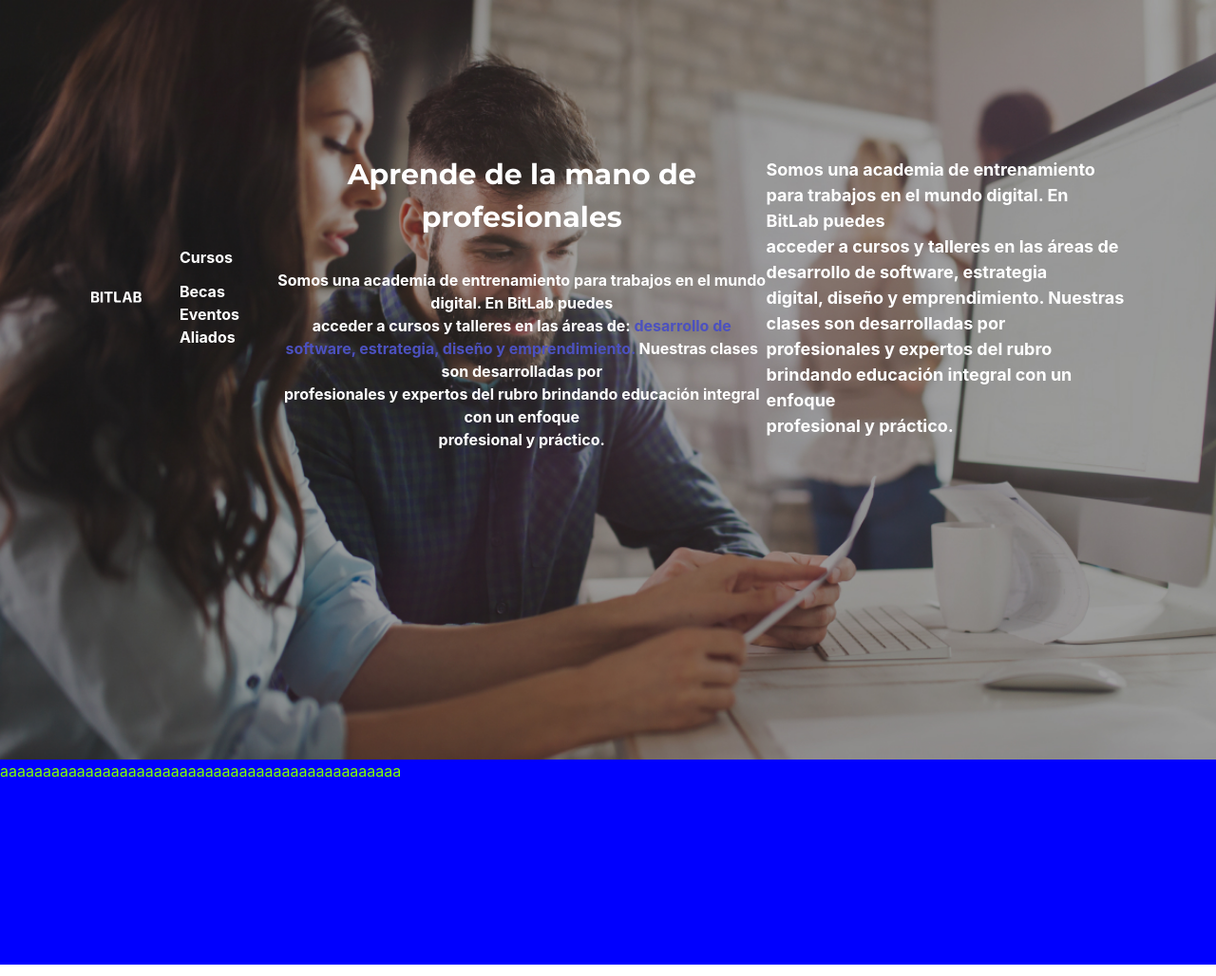
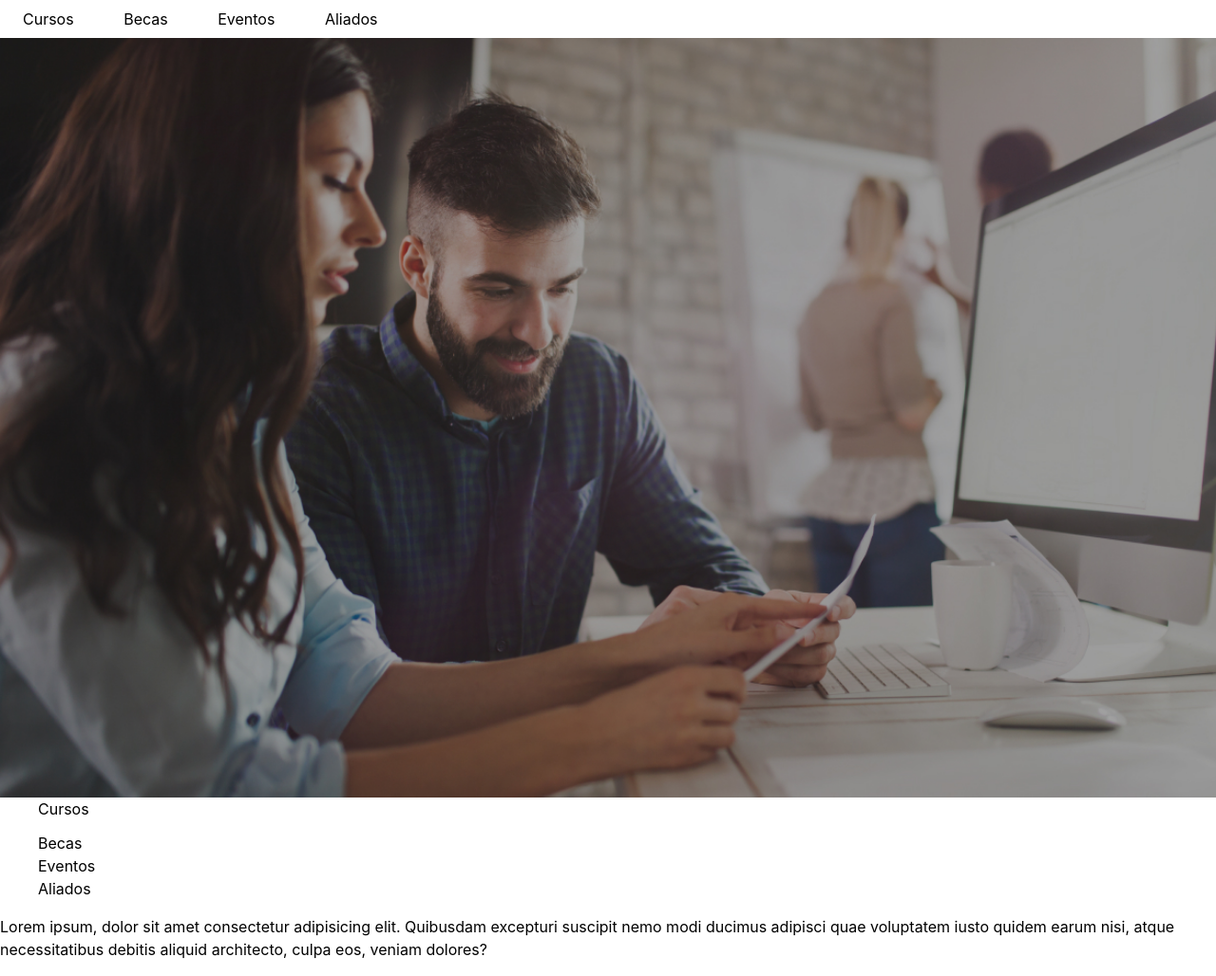
Before and after one commit to SDL2/Tarea-1, a website: page pruebas.html in a window 1280 px wide. Shown: the whole page at 95% size. Drawn offline with Linux system fonts and the light colour scheme.

Commit message:
por fin el por fin el borde de abajo solo usando tailwind, resolucion de conflicto del background con el container

```diff
--- a/main-custom.css
+++ b/main-custom.css
@@ -7,6 +7,9 @@
     background-color: blue;
     color: chartreuse;
 }
+
+
+
 .fmontserrat{
     font-family: 'Montserrat', sans-serif !important;
 }
@@ -34,10 +37,6 @@ p {
     margin-block-end: 1em;
     margin-inline-start: 0px;
     margin-inline-end: 0px;
+
+    line-height: 1.5 !important;
 }
-
-
-
-body{
-
-}
--- a/pruebas.html
+++ b/pruebas.html
@@ -9,7 +9,7 @@
 
     <link href="https://fonts.googleapis.com/css?family=Montserrat:400&display=swap" rel="stylesheet">
 
-    <script src="https://kit.fontawesome.com/aef3a54bf3.js"></script><!-- para los iconos -->
+    <script src="https://kit.fontawesome.com/aef3a54bf3.js"></script>
 
 <link rel="stylesheet" href="css/tailwind.css">
 <link rel="stylesheet" href="main-custom.css">
@@ -17,17 +17,18 @@
     <title>Bitlab copy</title>
 </head>
 <body>
+        <section>
 
-    <div class="container">
-        <div class="bg-cover h-screen w-screen" style="background-image: url(images/banner.jpg);">
+                <div class="my-2">
+                        <a href="/courses"  target="_blank" class="link-menu no-underline px-6 pb-3 hover:underline">Cursos</a>
+                        <a href="/scolarships"  target="_blank" class="link-menu no-underline px-6">Becas</a>
+                        <a href="/events"  target="_blank" class="link-menu no-underline px-6">Eventos</a>
+                        <a href="/partners"  target="_blank" class="link-menu no-underline pl-6 pr-8">Aliados</a>
+                    </div>
 
-            <div class="xl mx-auto px-24 pt-10">
-                <nav class="flex items-center justify-between text-white font-bold">
 
-                    <a href="/" class="">
-                        <img src="images/logo-white.svg" class="h-6" alt="logo bitlab">
-                    </a>
-
+        <div class="w-screen h-screen" style="background-image: url(images/banner.jpg); background-size: cover; background-repeat: no-repeat; width: 100%;">
+        </div>
         <ul class="mx-4">
             <li class="pb-3 hover:underline">
                 <a href="/courses"  target="_blank" class="link-menu no-underline px-6 ">Cursos</a>
@@ -43,59 +44,17 @@
             </li>
         </ul>
 
+<div>
+    <p>Lorem ipsum, dolor sit amet consectetur adipisicing elit. Quibusdam excepturi suscipit nemo modi ducimus adipisci quae voluptatem iusto quidem earum nisi, atque necessitatibus debitis aliquid architecto, culpa eos, veniam dolores?</p>
+</div>
+
+
+    </section>
 
 
 
 
 
-                        <div class="container my-24">
-                                <div class="text-center">
-                                    <h2 class="text-bold fmontserrat text-3xl">Aprende de la mano de <br>profesionales</h2>
-
-                                    <p class="mt-8">Somos una academia de entrenamiento para trabajos en el mundo digital. En
-                                           BitLab puedes <br> acceder a cursos y talleres en las áreas de:
-                                           <span class="font-bold text-indigo-700">desarrollo de software, estrategia, diseño y emprendimiento.</span>
-                                           Nuestras clases son desarrolladas por <br> profesionales y expertos del rubro brindando educación integral con un enfoque
-                                           <br>profesional y práctico.
-                                   </p>
-                                </div>
-                           </div>  <!-- END MAIN CONTAINER 2 -->
-
-
-
-
-<p class="text-lg">
-    Somos una academia de entrenamiento para trabajos en el mundo digital. En BitLab puedes
-    <br>acceder a cursos y talleres en las áreas de
-    <span class="text-purple font-bold">
-    desarrollo de software, estrategia <br>digital, diseño y emprendimiento.
-    </span>
-    Nuestras clases son desarrolladas por <br>
-    profesionales y expertos del rubro brindando educación integral con un enfoque <br>profesional y práctico.
-    </p>
-
-
-
-
-
-                </nav>
-            </div>
-
-        </div>
-    </div> <!-- END MAIN CONTAINER -->
-
-
-
-    <div class="prueba">
-        aaaaaaaaaaaaaaaaaaaaaaaaaaaaaaaaaaaaaaaaaaaaaaa
-            <br> <br> <br> <br> <br> <br> <br> <br> <br>
-    </div>  <!-- END MAIN CONTAINER 2 -->
-
-
-
-    <div class="">
-
-    </div>  <!-- END MAIN CONTAINER 3 -->
 
 
 
```
Also changed, not shown: index.html (+21 -9 lines). Lines whose indentation alone changed are shown as unchanged.
